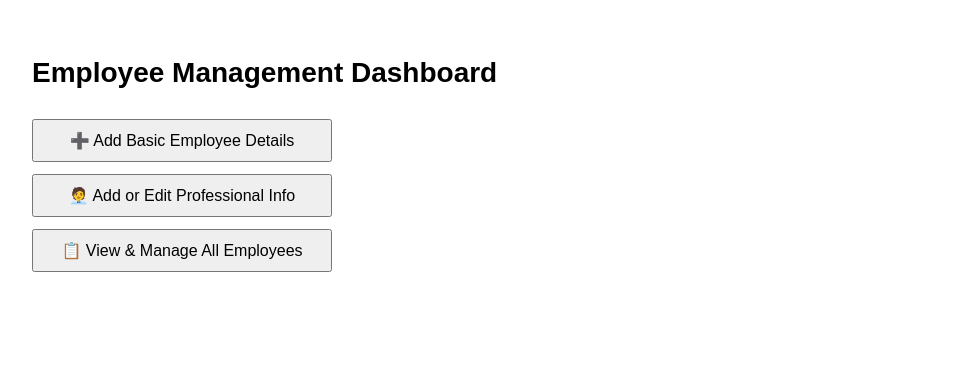
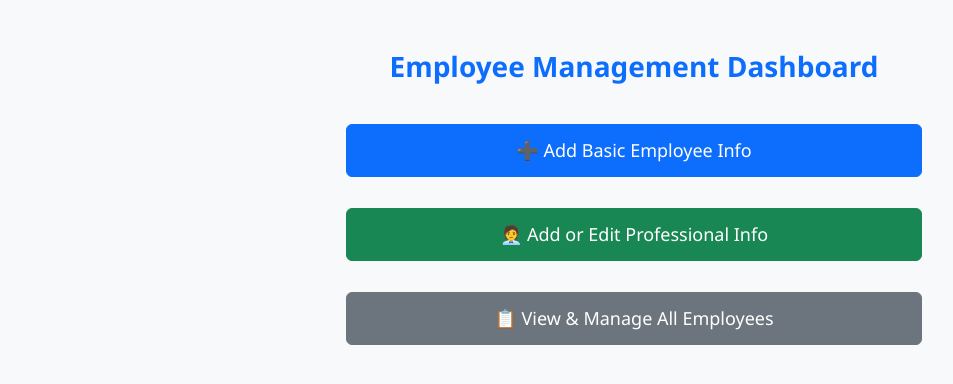
Before and after one commit to pratham1kruk/HR-management-system, a Flask app: page /employees/home in a window 1280 px wide. Shown: the top 384 px of the page, without its empty margins (6-959 px from the left). Run offline with Flask 3, Linux system fonts and the light colour scheme; some libraries are stand-ins or nearby versions.

Commit message:
emp home.html ck1

```diff
--- a/backend/templates/employee_home.html
+++ b/backend/templates/employee_home.html
@@ -1,39 +1,53 @@
 <!DOCTYPE html>
-<html>
+<html lang="en">
 <head>
-    <title>Employee Management</title>
+    <meta charset="UTF-8">
+    <title>Employee Dashboard</title>
+    <link href="https://cdn.jsdelivr.net/npm/bootstrap@5.3.0/dist/css/bootstrap.min.css" rel="stylesheet">
     <style>
         body {
-            font-family: Arial;
-            padding: 30px;
+            font-family: 'Segoe UI', sans-serif;
         }
-        h1 {
+        .dashboard-container {
+            max-width: 600px;
+            margin: 50px auto;
+        }
+        .dashboard-title {
             font-size: 28px;
+            font-weight: bold;
+            text-align: center;
+            margin-bottom: 40px;
         }
-        .menu {
-            margin-top: 30px;
-        }
-        .menu button {
-            display: block;
-            margin: 12px 0;
-            padding: 10px 20px;
-            font-size: 16px;
-            width: 300px;
+        .btn-block {
+            width: 100%;
+            padding: 12px;
+            font-size: 18px;
+            margin-bottom: 15px;
         }
     </style>
 </head>
-<body>
-    <h1>Employee Management Dashboard</h1>
-    <div class="menu">
-        <form action="{{ url_for('employee.add_employee') }}">
-            <button type="submit">➕ Add Basic Employee Details</button>
-        </form>
-        <form action="{{ url_for('employee.list_employees') }}">
-            <button type="submit">🧑‍💼 Add or Edit Professional Info</button>
-        </form>
-        <form action="{{ url_for('employee.list_employees') }}">
-            <button type="submit">📋 View & Manage All Employees</button>
-        </form>
+<body class="bg-light">
+
+    <div class="container dashboard-container">
+        <h1 class="dashboard-title text-primary">Employee Management Dashboard</h1>
+
+        <div class="d-grid gap-3">
+            <!-- Add Basic Employee Info -->
+            <a href="{{ url_for('employee.add_employee') }}" class="btn btn-primary btn-block">
+                ➕ Add Basic Employee Info
+            </a>
+
+            <!-- Navigate to list (to edit or add professional info) -->
+            <a href="{{ url_for('employee.list_employees') }}" class="btn btn-success btn-block">
+                🧑‍💼 Add or Edit Professional Info
+            </a>
+
+            <!-- View and manage all employee data -->
+            <a href="{{ url_for('employee.list_employees') }}" class="btn btn-secondary btn-block">
+                📋 View & Manage All Employees
+            </a>
+        </div>
     </div>
+
 </body>
 </html>
```
